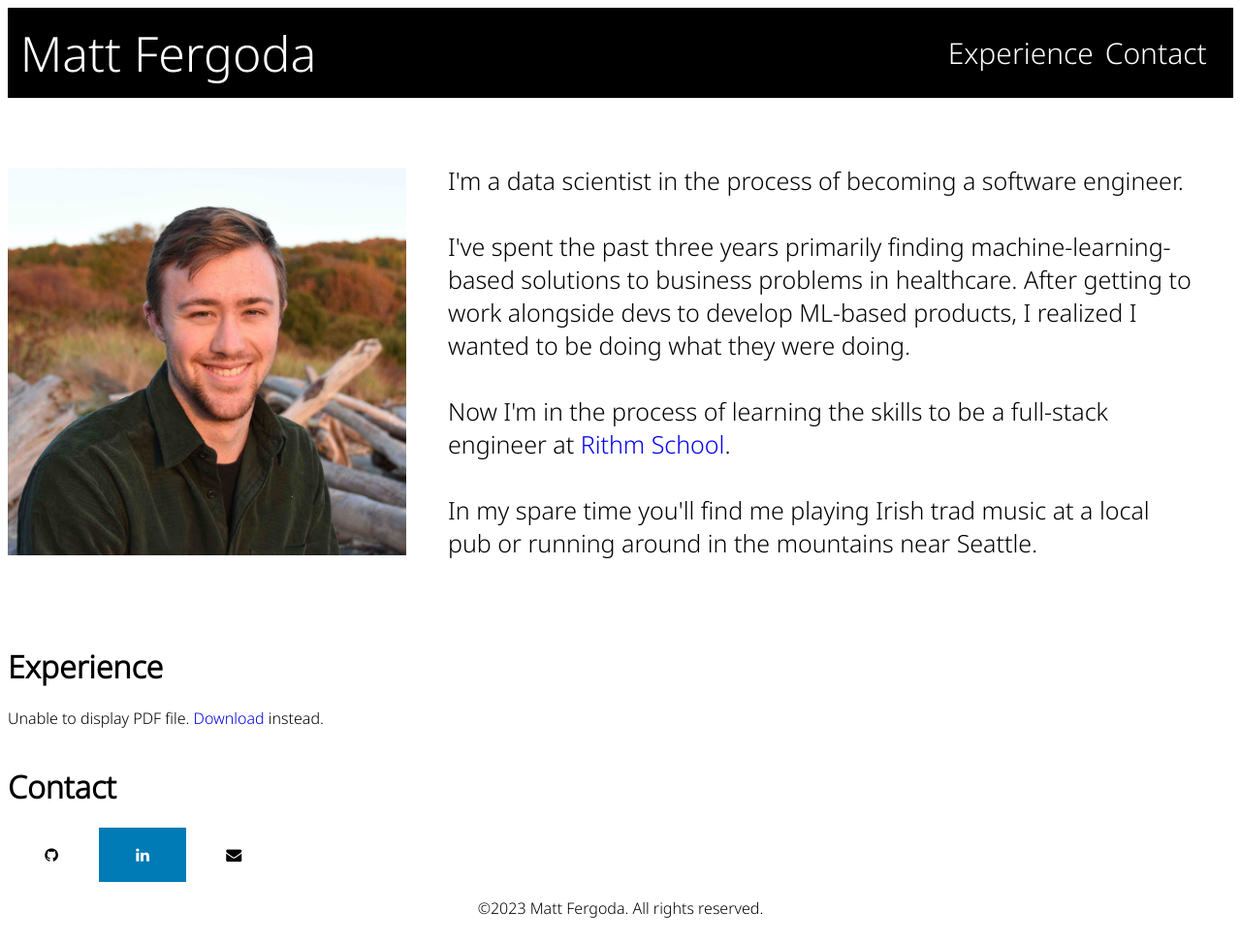
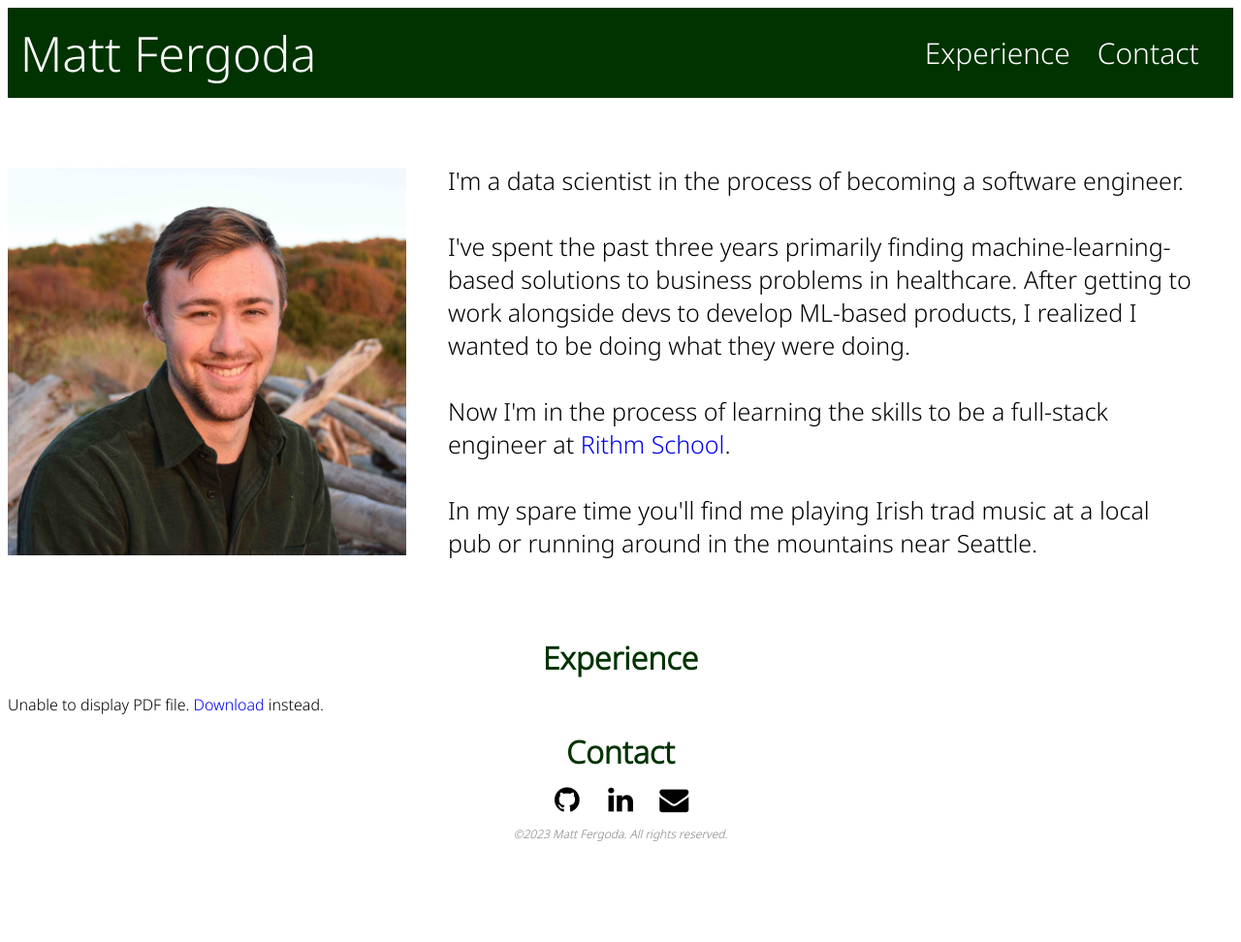
Before and after one commit to mattfergoda/my-website, a plain HTML site: page index.html in a window 1280 px wide. Shown: the whole page at 97% size. After the commit the page ends 889 px from the top, so only its background shows below. Drawn offline with Linux system fonts and the light colour scheme.

Commit message:
Improving style

```diff
--- a/index.html
+++ b/index.html
@@ -22,7 +22,7 @@
       </div>
     </nav>
 
-  <div id="About">
+  <div class="section" id="About">
     <img src="assets/headshot_smaller.jpg" alt="Headshot of Matt">
     <p>I'm a data scientist in the process of becoming a software engineer.
       <br><br> I've spent the past three years primarily finding machine-learning-based solutions to business problems in healthcare.
@@ -31,7 +31,7 @@
       <br><br> In my spare time you'll find me playing Irish trad music at a local pub or running around in the mountains near Seattle.
     </p>
   </div>
-  <div id="Experience">
+  <div class="section" id="Experience">
     <h1>Experience</h1>
     <!-- Following code found here: https://www.w3docs.com/snippets/html/how-to-embed-pdf-in-html.html -->
     <object data="assets/MattFergoda_Resume_06022023.pdf" width="100%" height="500px">
@@ -39,13 +39,13 @@
     </object>
     </div>
 
-  <div id="Contact">
-    <div class="buttons">
+  <div class="section" id="Contact">
       <h1>Contact</h1>
-      <a href="https://github.com/mattfergoda" target="_blank" class="fa fa-github" aria-hidden="true"></a>
-      <a target="_blank" href="https://www.linkedin.com/in/matt-fergoda/" class="fa fa-linkedin"></a>
-      <a href="mailto:matt.fergoda@gmail.com" class="fa fa-envelope" aria-hidden="true"></a>
-    </div>
+      <div class="buttons">
+        <a href="https://github.com/mattfergoda" target="_blank" class="fa fa-github" style="font-size: 30px" aria-hidden="true"></a>
+        <a target="_blank" href="https://www.linkedin.com/in/matt-fergoda/" class="fa fa-linkedin" style="font-size: 30px"></a>
+        <a href="mailto:matt.fergoda@gmail.com" class="fa fa-envelope" style="font-size: 30px" aria-hidden="true"></a>
+      </div>
   </div>
   <footer>
     <!-- <img class="footer-image" src="assets/matterhorn.jpg" alt="A hiking trail with the Matterhorn mountain in the distance, taken by Matt."> -->
--- a/style.css
+++ b/style.css
@@ -5,7 +5,7 @@ body {
 nav {
   display: flex;
   flex-direction: row;
-  background: black;
+  background: rgb(0, 51, 0);
   clear: both;
   justify-content: space-between;
   align-items: center;
@@ -26,7 +26,7 @@ nav a {
 }
 
 .page-links a {
-  padding: 0px 2px;
+  padding: 0px 10px;
 }
 
  a:hover {
@@ -35,6 +35,12 @@ nav a {
 
  a:link {
   text-decoration: none;
+ }
+
+ h1 {
+  color: rgb(0, 51, 0);
+  text-align: center;
+  margin: 1% 0%;
  }
 
  #About {
@@ -55,15 +61,11 @@ nav a {
   padding: 5%;
 }
 
-#Contact {
-  display: grid;
-  grid-template-columns: auto auto;
+
+ .buttons {
+  display: flex;
   flex-direction: row;
-  align-items: center;
- }
-
- #Contact .buttons {
-  grid-column: 1 / 2;
+  justify-content: center;
  }
 
 #Contact img {
@@ -71,21 +73,11 @@ nav a {
 }
 
 .fa {
-  padding: 20px;
-  font-size: 30px;
-  width: 50px;
+  padding: 0% 1%;
+  font-size: 200px;
+  width: 30px;
   text-align: center;
   text-decoration: none;
-}
-
-/* Add a hover effect if you want */
-
-.fa-linkedin {
-  background: #007bb5;
-  color: white;
-}
-
-.fa-github, .fa-envelope {
   color: black;
 }
 
@@ -94,6 +86,9 @@ nav a {
 }
 
 footer {
+  color: gray;
+  font-size: 12px;
+  font-style: italic;
   display: flex;
   justify-content: center;
 }
```
